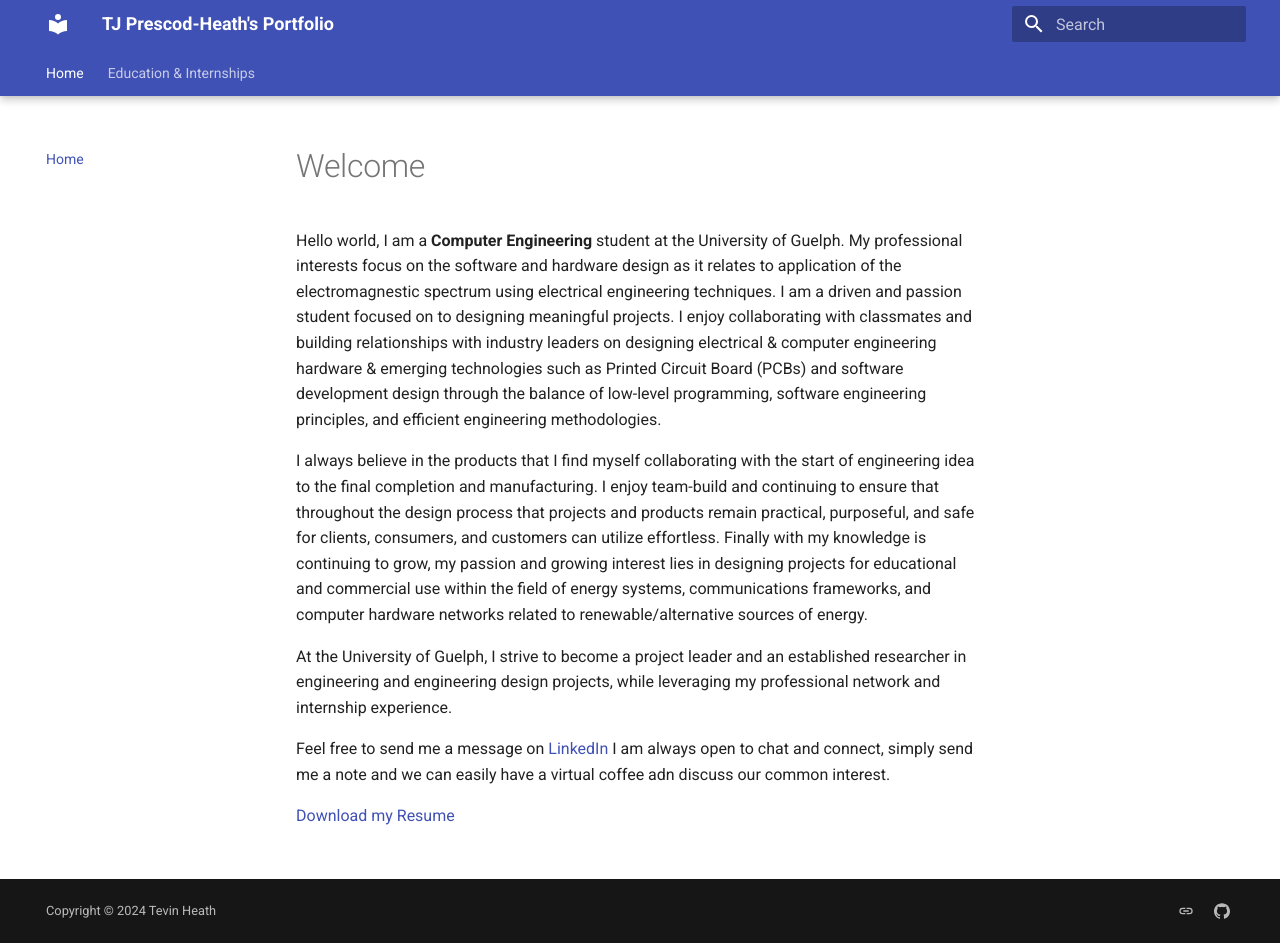
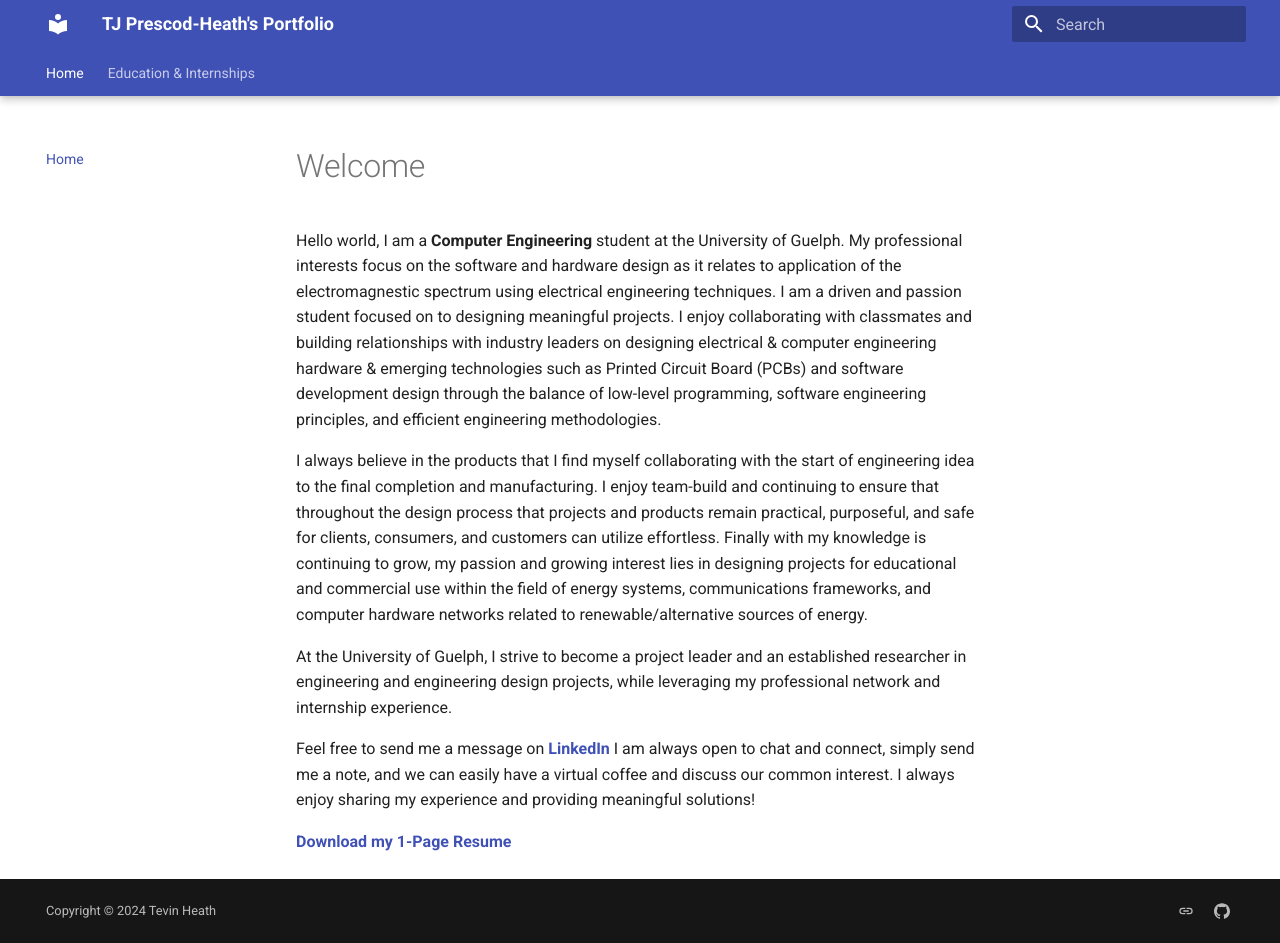
Before and after one commit to TevHeath/tevheath.github.io, an MkDocs documentation site: the page built from docs/index.md, in a window 1280 px wide and 943 px high. Built offline with MkDocs 1.6.1 and Material for MkDocs 9.7.7, drawn with Linux system fonts in a browser that asks for light colours.

Commit message:
Fixed error and spelling

```diff
--- a/docs/index.md
+++ b/docs/index.md
@@ -9,10 +9,10 @@ I always believe in the products that I find myself collaborating with the start
 
 At the University of Guelph, I strive to become a project leader and an established researcher in engineering and engineering design projects, while leveraging my professional network and internship experience.
 
-Feel free to send me a message on [LinkedIn](https://www.linkedin.com/in/t-j-prescod-heath-bb9697284/)  I am always open to chat and connect, simply send me a note and we can easily have a virtual coffee adn discuss our common interest.
+Feel free to send me a message on [**LinkedIn**](https://www.linkedin.com/in/t-j-prescod-heath-bb9697284/)  I am always open to chat and connect, simply send me a note, and we can easily have a virtual coffee and discuss our common interest. I always enjoy sharing my experience and providing meaningful solutions!
 
 
-[Download my Resume](assets/Tevin_Resume_Aero.pdf)
+[**Download my 1-Page Resume**](assets/Tevin_Resume_Aero.pdf)
 
 
 
```
